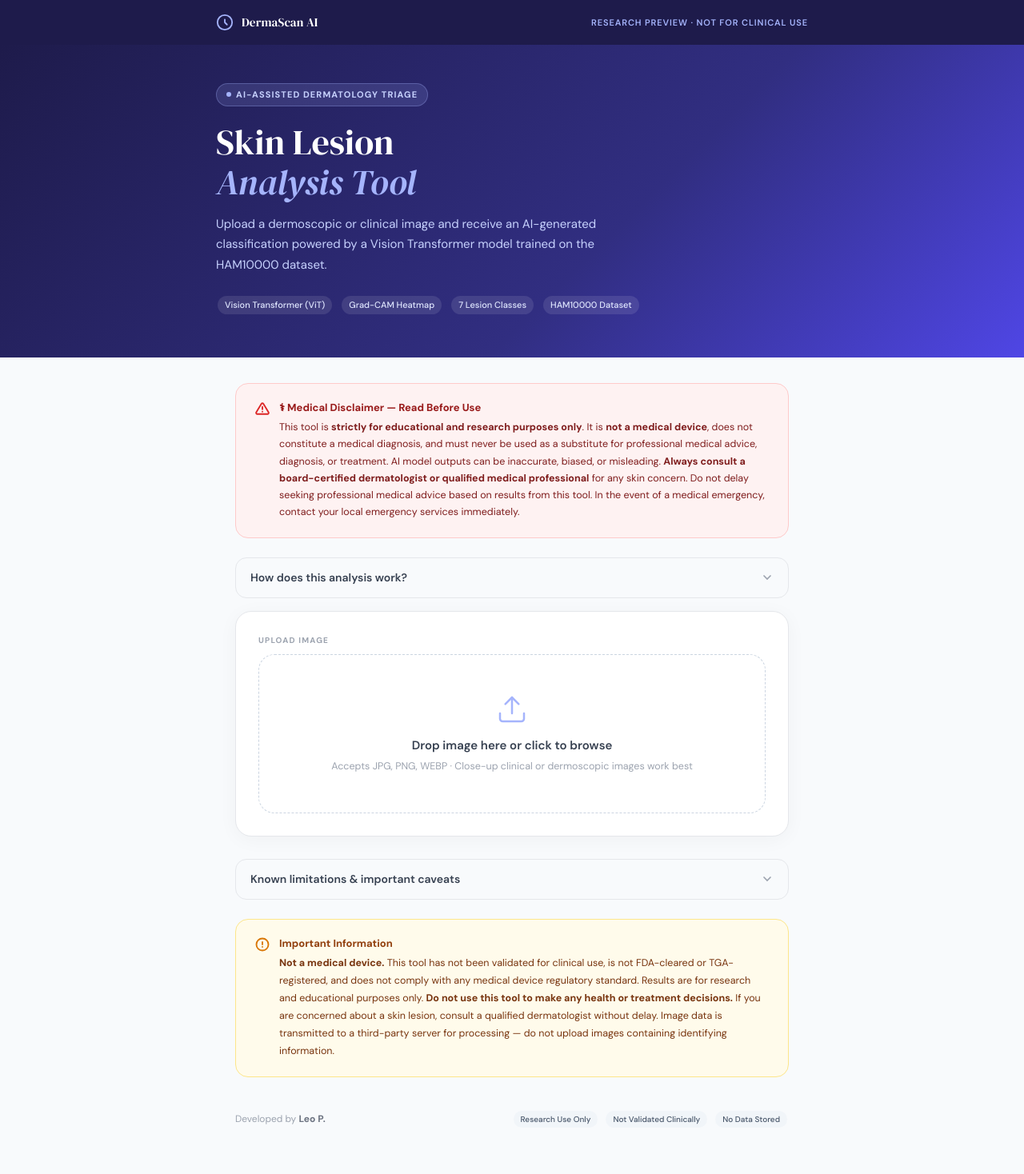
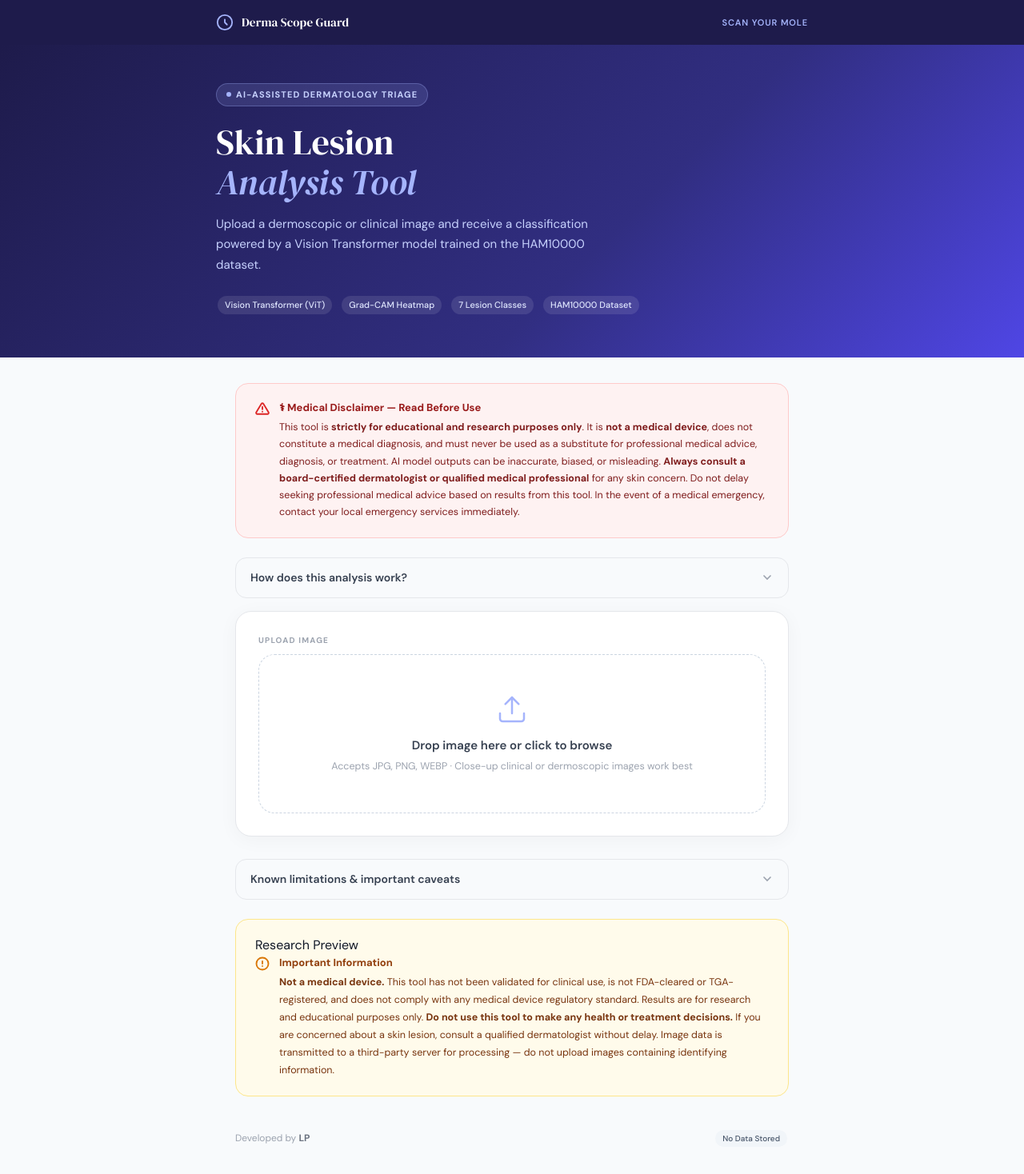
Before and after one commit to leocc1799/skin-cancer-frontend, a Next.js app: page / in a window 1280 px wide. Shown: the top 1468 px of the page at 80% size. Built offline with nearby package versions, Linux system fonts and the light colour scheme.

Commit message:
Update page.tsx

```diff
--- a/app/page.tsx
+++ b/app/page.tsx
@@ -280,10 +280,10 @@ export default function Home() {
             <svg width="22" height="22" viewBox="0 0 24 24" fill="none" stroke="#a5b4fc" strokeWidth="2" strokeLinecap="round" strokeLinejoin="round">
               <circle cx="12" cy="12" r="10" /><path d="M12 8v4l3 3" />
             </svg>
-            <span style={{ fontFamily: "'DM Serif Display', serif", fontSize: "15px", letterSpacing: "0.01em" }}>DermaScan AI</span>
+            <span style={{ fontFamily: "'DM Serif Display', serif", fontSize: "15px", letterSpacing: "0.01em" }}>Derma Scope Guard</span>
           </div>
           <span style={{ fontSize: "11px", color: "#a5b4fc", fontWeight: 600, letterSpacing: "0.08em", textTransform: "uppercase" }}>
-            Research Preview · Not for Clinical Use
+            Scan Your Mole
           </span>
         </div>
       </div>
@@ -301,7 +301,7 @@ export default function Home() {
             Skin Lesion<br /><em style={{ color: "#a5b4fc" }}>Analysis Tool</em>
           </h1>
           <p style={{ fontSize: "15px", color: "#c7d2fe", lineHeight: 1.7, maxWidth: 480, marginBottom: 24 }}>
-            Upload a dermoscopic or clinical image and receive an AI-generated classification powered by a Vision Transformer model trained on the HAM10000 dataset.
+            Upload a dermoscopic or clinical image and receive a classification powered by a Vision Transformer model trained on the HAM10000 dataset.
           </p>
           <div style={{ display: "flex", flexWrap: "wrap", gap: 8 }}>
             {["Vision Transformer (ViT)", "Grad-CAM Heatmap", "7 Lesion Classes", "HAM10000 Dataset"].map((t) => (
@@ -460,7 +460,7 @@ export default function Home() {
         </div>
 
         {/* Footer disclaimer */}
-        <div className="disclaimer-block" style={{ marginTop: 24 }}>
+        <div className="disclaimer-block" style={{ marginTop: 24 }}>Research Preview
           <div style={{ display: "flex", gap: 12, alignItems: "flex-start" }}>
             <svg style={{ flexShrink: 0, marginTop: 2 }} width="18" height="18" viewBox="0 0 24 24" fill="none" stroke="#d97706" strokeWidth="2.5" strokeLinecap="round" strokeLinejoin="round">
               <circle cx="12" cy="12" r="10" /><line x1="12" y1="8" x2="12" y2="12" /><line x1="12" y1="16" x2="12.01" y2="16" />
@@ -476,9 +476,9 @@ export default function Home() {
 
         {/* Footer */}
         <div style={{ marginTop: 40, display: "flex", justifyContent: "space-between", alignItems: "center", flexWrap: "wrap", gap: 10 }}>
-          <span style={{ fontSize: "12px", color: "#9ca3af" }}>Developed by <strong style={{ color: "#6b7280" }}>Leo P.</strong></span>
+          <span style={{ fontSize: "12px", color: "#9ca3af" }}>Developed by <strong style={{ color: "#6b7280" }}>LP</strong></span>
           <div style={{ display: "flex", gap: 6, flexWrap: "wrap" }}>
-            {["Research Use Only", "Not Validated Clinically", "No Data Stored"].map((t) => (
+            {["No Data Stored"].map((t) => (
               <span key={t} className="tag-chip" style={{ fontSize: "10px" }}>{t}</span>
             ))}
           </div>
```
